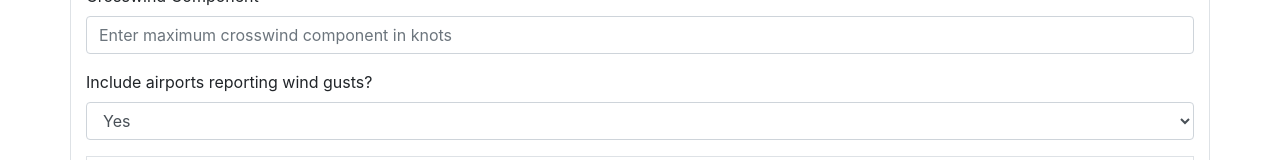
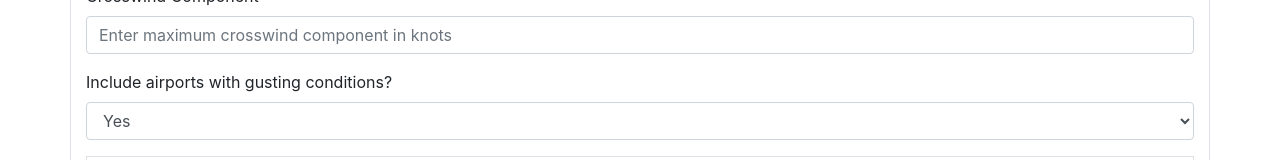
Before and after one commit to maxpower731/weather-project, an Angular app: page / in a window 1280 px wide. Shown: the part 266-426 px from the top of the page. Built offline with nearby package versions, Linux system fonts and the light colour scheme.

Commit message:
Small change to text on gusting question

```diff
--- a/src/app/weatherform/weatherform.component.html
+++ b/src/app/weatherform/weatherform.component.html
@@ -13,7 +13,7 @@
     </div>
 
     <div class="form-group">
-        <label for="windGustSelect">Include airports reporting wind gusts?</label>
+        <label for="windGustSelect">Include airports with gusting conditions?</label>
         <select class="form-control" id="windGustSelect">
           <option>Yes</option>
           <option>No</option>
```
